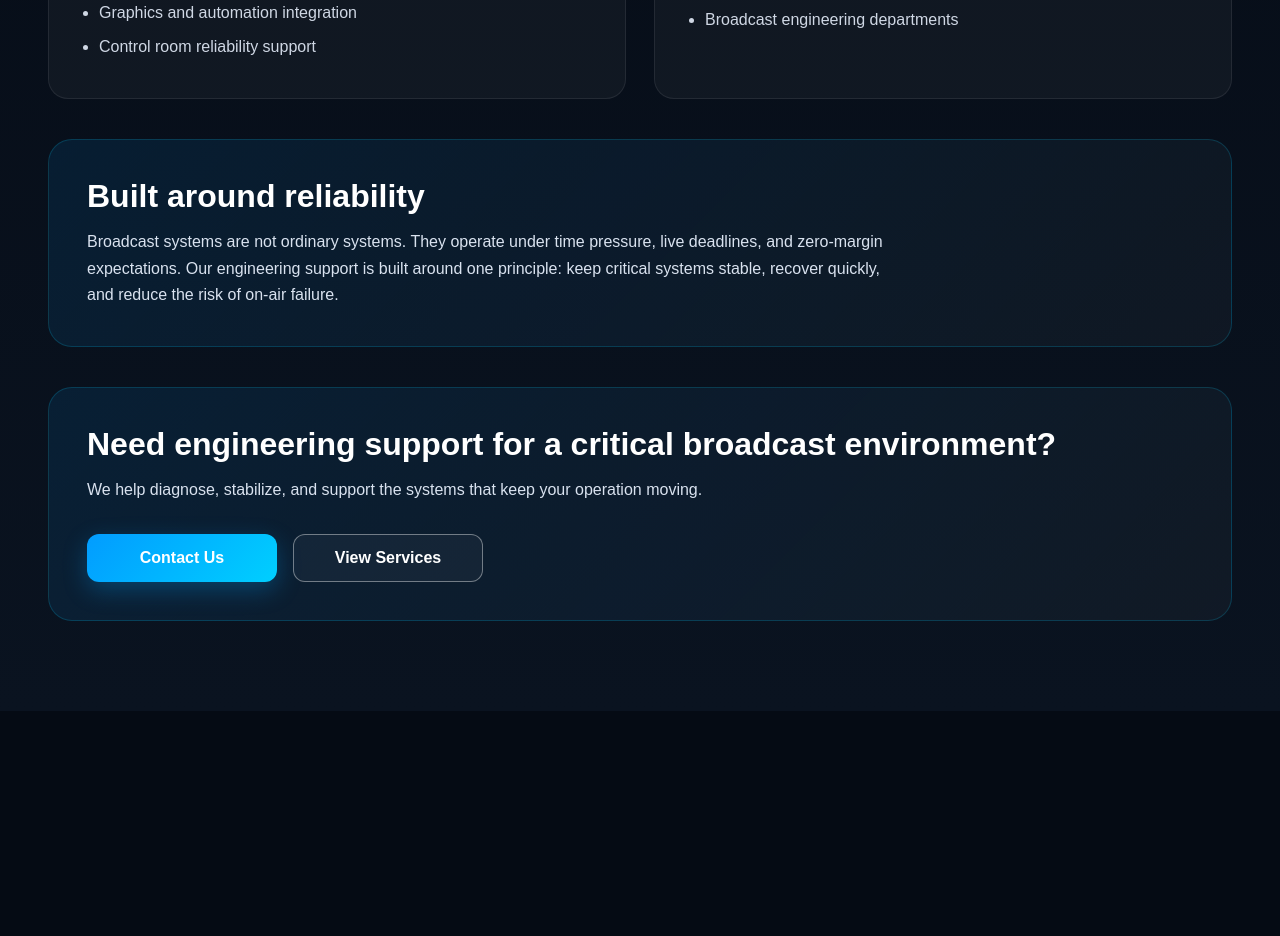
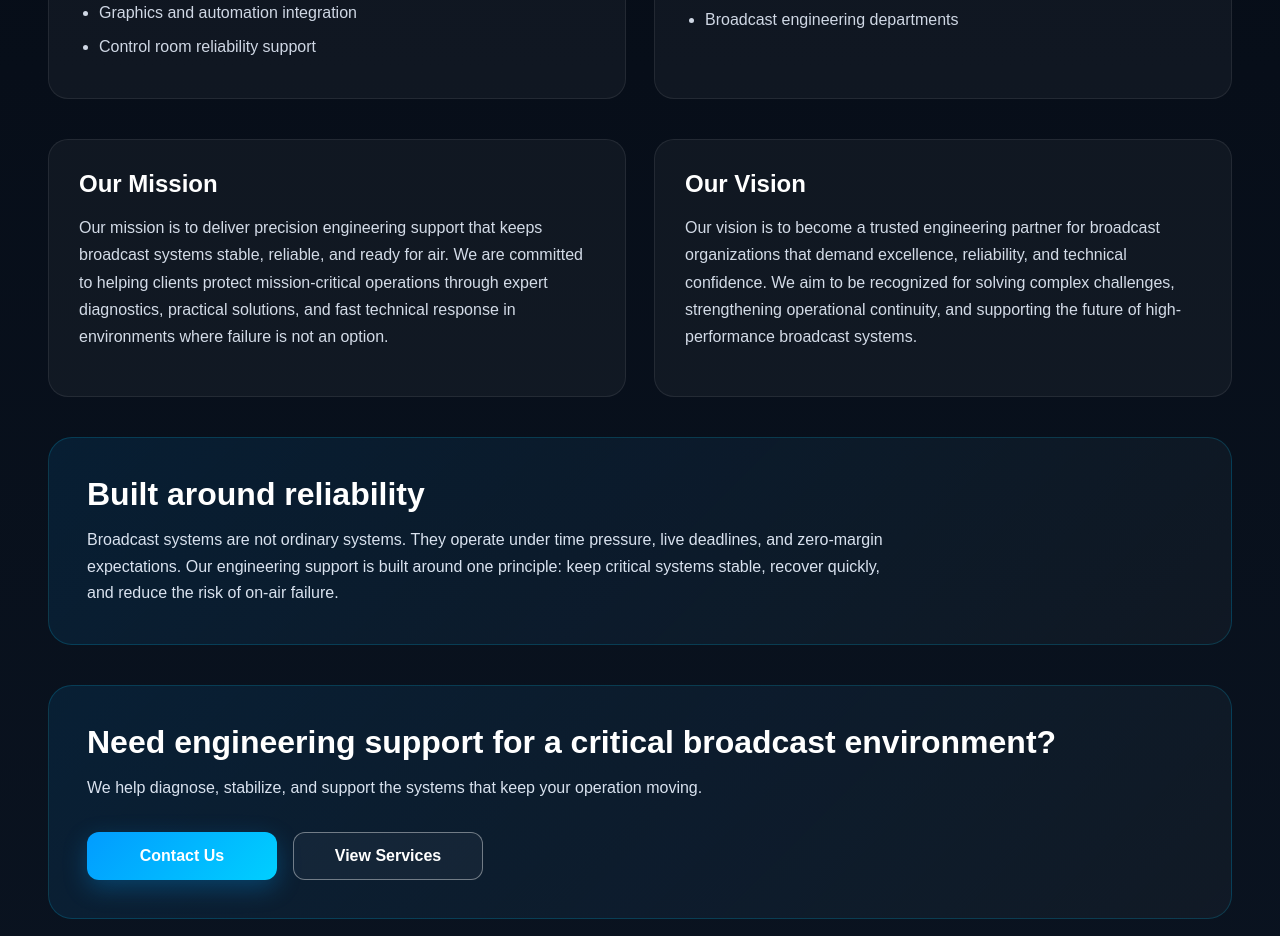
Before and after one commit to lmart828/pbe-website, a Next.js app: page /about in a window 1280 px wide. Shown: the part 1120-2056 px from the top of the page. Before the commit the page ends 1831 px from the top, so only its background shows below. Built offline with nearby package versions, Linux system fonts and the light colour scheme.

Commit message:
Add mission and vision to About page

```diff
--- a/app/about/page.js
+++ b/app/about/page.js
@@ -62,6 +62,30 @@ export default function AboutPage() {
         </article>
       </div>
 
+      <div className="about-grid">
+        <article className="about-card">
+          <h2>Our Mission</h2>
+          <p>
+            Our mission is to deliver precision engineering support that keeps
+            broadcast systems stable, reliable, and ready for air. We are
+            committed to helping clients protect mission-critical operations
+            through expert diagnostics, practical solutions, and fast technical
+            response in environments where failure is not an option.
+          </p>
+        </article>
+
+        <article className="about-card">
+          <h2>Our Vision</h2>
+          <p>
+            Our vision is to become a trusted engineering partner for broadcast
+            organizations that demand excellence, reliability, and technical
+            confidence. We aim to be recognized for solving complex challenges,
+            strengthening operational continuity, and supporting the future of
+            high-performance broadcast systems.
+          </p>
+        </article>
+      </div>
+
       <div className="about-statement">
         <div className="about-statement-content">
           <h3>Built around reliability</h3>
```
